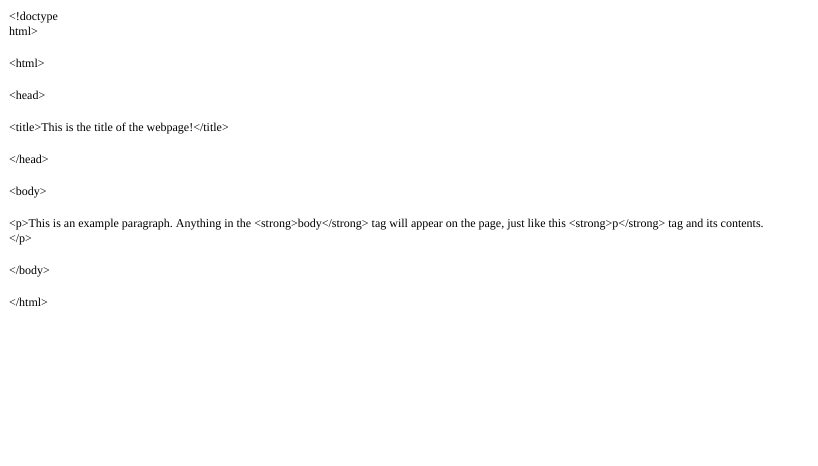
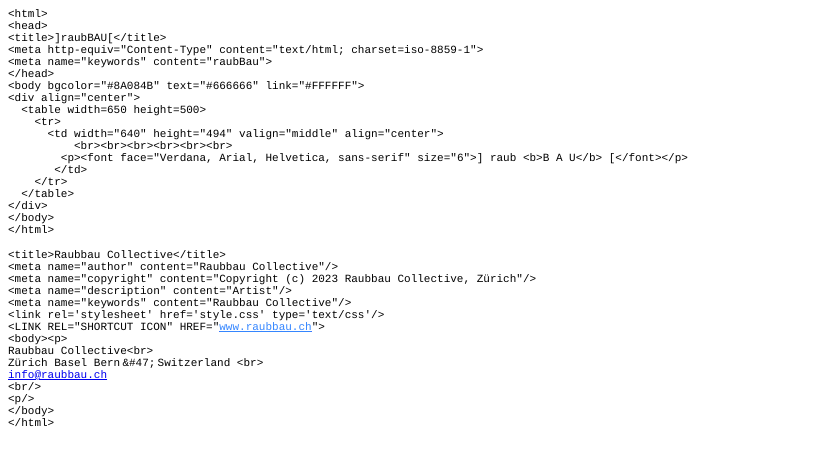
Before and after one commit to raubbau/raubbau.github.io, a plain HTML site: page index.html in a window 1280 px wide. Shown: the whole page, without its empty margins (0-818 px from the left). Drawn offline with Linux system fonts and the light colour scheme.

Commit message:
Update index.html

```diff
--- a/index.html
+++ b/index.html
@@ -7,110 +7,50 @@
   <meta name="Generator" content="Cocoa HTML Writer">
   <meta name="CocoaVersion" content="2113.6">
   <style type="text/css">
-    p.p1 {margin: 0.0px 0.0px 0.0px 0.0px; font: 12.0px Times; -webkit-text-stroke: #000000}
-    p.p2 {margin: 0.0px 0.0px 0.0px 0.0px; font: 12.0px Times; -webkit-text-stroke: #000000; min-height: 14.0px}
+    p.p1 {margin: 0.0px 0.0px 0.0px 0.0px; font: 11.0px Courier; -webkit-text-stroke: #000000}
+    p.p2 {margin: 0.0px 0.0px 0.0px 0.0px; font: 11.0px Courier; -webkit-text-stroke: #000000; min-height: 13.0px}
+    p.p3 {margin: 0.0px 0.0px 0.0px 0.0px; font: 11.0px Courier; -webkit-text-stroke: #ffffff}
+    p.p4 {margin: 0.0px 0.0px 0.0px 0.0px; font: 11.0px Courier; color: #3586ff; -webkit-text-stroke: #3586ff}
     span.s1 {font-kerning: none}
-    td.td1 {width: 80.5px; margin: 0.5px 0.5px 0.5px 0.5px; padding: 1.0px 1.0px 1.0px 1.0px}
-    td.td2 {width: 35.5px; margin: 0.5px 0.5px 0.5px 0.5px; padding: 1.0px 1.0px 1.0px 1.0px}
-    td.td3 {width: 36.2px; margin: 0.5px 0.5px 0.5px 0.5px; padding: 1.0px 1.0px 1.0px 1.0px}
-    td.td4 {width: 219.7px; margin: 0.5px 0.5px 0.5px 0.5px; padding: 1.0px 1.0px 1.0px 1.0px}
-    td.td5 {width: 39.5px; margin: 0.5px 0.5px 0.5px 0.5px; padding: 1.0px 1.0px 1.0px 1.0px}
-    td.td6 {width: 37.5px; margin: 0.5px 0.5px 0.5px 0.5px; padding: 1.0px 1.0px 1.0px 1.0px}
-    td.td7 {width: 777.4px; margin: 0.5px 0.5px 0.5px 0.5px; padding: 1.0px 1.0px 1.0px 1.0px}
-    td.td8 {width: 40.9px; margin: 0.5px 0.5px 0.5px 0.5px; padding: 1.0px 1.0px 1.0px 1.0px}
-    td.td9 {width: 38.9px; margin: 0.5px 0.5px 0.5px 0.5px; padding: 1.0px 1.0px 1.0px 1.0px}
+    span.s2 {text-decoration: underline ; font-kerning: none; color: #3586ff; -webkit-text-stroke: 0px #3586ff}
+    span.s3 {text-decoration: underline ; font-kerning: none}
   </style>
 </head>
 <body>
-<table cellspacing="0" cellpadding="0">
-  <tbody>
-    <tr>
-      <td valign="middle" class="td1">
-        <p class="p1"><span class="s1">&lt;!doctype html&gt;</span></p>
-      </td>
-    </tr>
-  </tbody>
-</table>
+<p class="p1"><span class="s1">&lt;html&gt;</span></p>
+<p class="p1"><span class="s1">&lt;head&gt;</span></p>
+<p class="p1"><span class="s1">&lt;title&gt;]raubBAU[&lt;/title&gt;</span></p>
+<p class="p1"><span class="s1">&lt;meta http-equiv="Content-Type" content="text/html; charset=iso-8859-1"&gt;</span></p>
+<p class="p1"><span class="s1">&lt;meta name="keywords" content="raubBau"&gt;</span></p>
+<p class="p1"><span class="s1">&lt;/head&gt;</span></p>
+<p class="p1"><span class="s1">&lt;body bgcolor="#8A084B" text="#666666" link="#FFFFFF"&gt;</span></p>
+<p class="p1"><span class="s1">&lt;div align="center"&gt;</span></p>
+<p class="p1"><span class="s1"><span class="Apple-converted-space">  </span>&lt;table width=650 height=500&gt;</span></p>
+<p class="p1"><span class="s1"><span class="Apple-converted-space">    </span>&lt;tr&gt;<span class="Apple-converted-space"> </span></span></p>
+<p class="p1"><span class="s1"><span class="Apple-converted-space">      </span>&lt;td width="640" height="494" valign="middle" align="center"&gt;<span class="Apple-converted-space"> </span></span></p>
+<p class="p1"><span class="s1"><span class="Apple-converted-space">          </span>&lt;br&gt;&lt;br&gt;&lt;br&gt;&lt;br&gt;&lt;br&gt;&lt;br&gt;</span></p>
+<p class="p1"><span class="s1"><span class="Apple-converted-space">        </span>&lt;p&gt;&lt;font face="Verdana, Arial, Helvetica, sans-serif" size="6"&gt;] raub &lt;b&gt;B A U&lt;/b&gt; [&lt;/font&gt;&lt;/p&gt;</span></p>
+<p class="p1"><span class="s1"><span class="Apple-converted-space">       </span>&lt;/td&gt;</span></p>
+<p class="p1"><span class="s1"><span class="Apple-converted-space">    </span>&lt;/tr&gt;</span></p>
+<p class="p1"><span class="s1"><span class="Apple-converted-space">  </span>&lt;/table&gt;</span></p>
+<p class="p1"><span class="s1">&lt;/div&gt;</span></p>
+<p class="p1"><span class="s1">&lt;/body&gt;</span></p>
+<p class="p1"><span class="s1">&lt;/html&gt;</span></p>
 <p class="p2"><span class="s1"></span><br></p>
-<table cellspacing="0" cellpadding="0">
-  <tbody>
-    <tr>
-      <td valign="middle" class="td2">
-        <p class="p1"><span class="s1">&lt;html&gt;</span></p>
-      </td>
-    </tr>
-  </tbody>
-</table>
-<p class="p2"><span class="s1"></span><br></p>
-<table cellspacing="0" cellpadding="0">
-  <tbody>
-    <tr>
-      <td valign="middle" class="td3">
-        <p class="p1"><span class="s1">&lt;head&gt;</span></p>
-      </td>
-    </tr>
-  </tbody>
-</table>
-<p class="p2"><span class="s1"></span><br></p>
-<table cellspacing="0" cellpadding="0">
-  <tbody>
-    <tr>
-      <td valign="middle" class="td4">
-        <p class="p1"><span class="s1">&lt;title&gt;This is the title of the webpage!&lt;/title&gt;</span></p>
-      </td>
-    </tr>
-  </tbody>
-</table>
-<p class="p2"><span class="s1"></span><br></p>
-<table cellspacing="0" cellpadding="0">
-  <tbody>
-    <tr>
-      <td valign="middle" class="td5">
-        <p class="p1"><span class="s1">&lt;/head&gt;</span></p>
-      </td>
-    </tr>
-  </tbody>
-</table>
-<p class="p2"><span class="s1"></span><br></p>
-<table cellspacing="0" cellpadding="0">
-  <tbody>
-    <tr>
-      <td valign="middle" class="td6">
-        <p class="p1"><span class="s1">&lt;body&gt;</span></p>
-      </td>
-    </tr>
-  </tbody>
-</table>
-<p class="p2"><span class="s1"></span><br></p>
-<table cellspacing="0" cellpadding="0">
-  <tbody>
-    <tr>
-      <td valign="middle" class="td7">
-        <p class="p1"><span class="s1">&lt;p&gt;This is an example paragraph. Anything in the &lt;strong&gt;body&lt;/strong&gt; tag will appear on the page, just like this &lt;strong&gt;p&lt;/strong&gt; tag and its contents.&lt;/p&gt;</span></p>
-      </td>
-    </tr>
-  </tbody>
-</table>
-<p class="p2"><span class="s1"></span><br></p>
-<table cellspacing="0" cellpadding="0">
-  <tbody>
-    <tr>
-      <td valign="middle" class="td8">
-        <p class="p1"><span class="s1">&lt;/body&gt;</span></p>
-      </td>
-    </tr>
-  </tbody>
-</table>
-<p class="p2"><span class="s1"></span><br></p>
-<table cellspacing="0" cellpadding="0">
-  <tbody>
-    <tr>
-      <td valign="middle" class="td9">
-        <p class="p1"><span class="s1">&lt;/html&gt;</span></p>
-      </td>
-    </tr>
-  </tbody>
-</table>
-<p class="p2"><span class="s1"></span><br></p>
+<p class="p3"><span class="s1">&lt;title&gt;Raubbau Collective&lt;/title&gt;</span></p>
+<p class="p3"><span class="s1">&lt;meta name="author" content="Raubbau Collective"/&gt;</span></p>
+<p class="p3"><span class="s1">&lt;meta name="copyright" content="Copyright (c) 2023 Raubbau Collective, Zürich"/&gt;</span></p>
+<p class="p3"><span class="s1">&lt;meta name="description" content="Artist"/&gt;</span></p>
+<p class="p3"><span class="s1">&lt;meta name="keywords" content="Raubbau Collective"/&gt;</span></p>
+<p class="p3"><span class="s1">&lt;link rel='stylesheet' href='style.css' type='text/css'/&gt;</span></p>
+<p class="p3"><span class="s1">&lt;LINK REL="SHORTCUT ICON" HREF="<a href="http://www.raubbau.ch/"><span class="s2">www.raubbau.ch</span></a>"&gt;</span></p>
+<p class="p3"><span class="s1">&lt;body&gt;&lt;p&gt;</span></p>
+<p class="p3"><span class="s1">Raubbau Collective&lt;br&gt;</span></p>
+<p class="p3"><span class="s1">Zürich Basel Bern &amp;#47; Switzerland &lt;br&gt;</span></p>
+<p class="p4"><span class="s3"><a href="mailto:info@raubbau.ch">info@raubbau.ch</a></span></p>
+<p class="p3"><span class="s1">&lt;br/&gt;</span></p>
+<p class="p3"><span class="s1">&lt;p/&gt;</span></p>
+<p class="p3"><span class="s1">&lt;/body&gt;</span></p>
+<p class="p3"><span class="s1">&lt;/html&gt;</span></p>
 </body>
 </html>
```
